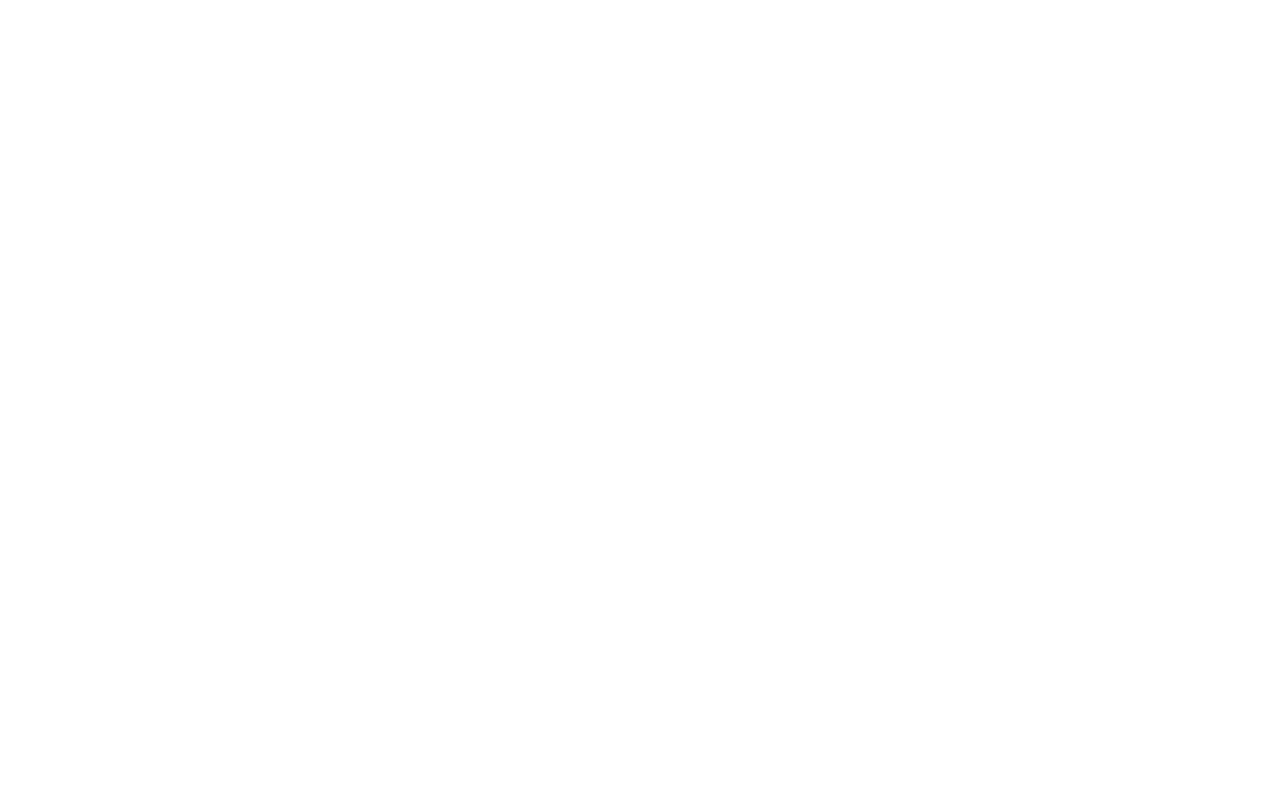
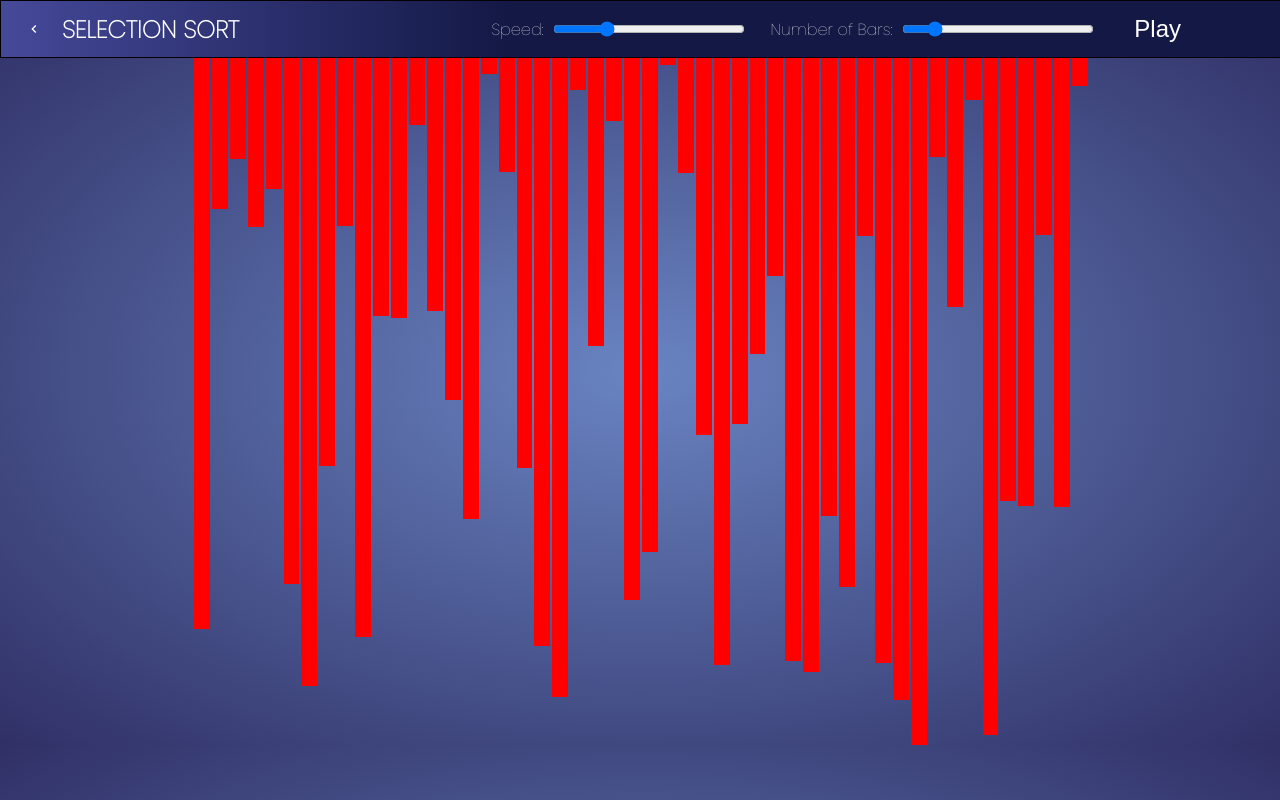
Before and after one commit to blin007/sorting-algorithm-visualizer, a React (Create React App) app: page /selection in a window 1280 px wide. Before the commit this address had no page. Built offline with nearby package versions, Linux system fonts and the light colour scheme.

Commit message:
9/5 selection sort

```diff
--- a/src/App.js
+++ b/src/App.js
@@ -12,6 +12,7 @@
 import Quick from './pages/Quick';
 import Bubble from './pages/Bubble';
 import Insertion from './pages/Insertion';
+import Selection from './pages/Selection';
 
 function App() {
   return (
@@ -23,6 +24,7 @@
           <Route path="/merge" element={[<Merge headerVariants={headerVariants} />]} />
           <Route path="/quick" element={[<Quick headerVariants={headerVariants}/>]} />
           <Route path="/bubble" element={[<Bubble headerVariants={headerVariants}/>]} />
+          <Route path="/selection" element={[<Selection headerVariants={headerVariants} />]} />
         </Routes>
       </div>
     </Router>
--- /dev/null
+++ b/src/pages/Selection.js
@@ -0,0 +1,85 @@
+import React, { useState, useEffect} from 'react'
+
+import randomRange from '../utility/randomRange'
+import HeaderSort from '../components/HeaderSort'
+import Bars from '../components/Bars'
+import sSort from '../sorting/selectionSort'
+
+
+const Selection = ({ headerVariants }) => {
+    const [bars, setBars] = useState([])
+    const [barSize, setBarSize] = useState(50);
+    const [speed, setSpeed] = useState(50);
+    const [sortingAlgorithm, setSortingAlgorithm] = useState("")
+
+    useEffect(() => {
+        setSortingAlgorithm("selection");
+        //eslint-disable-next-line
+    }, [])
+
+    //randomize bars each time size of arrays change
+    useEffect(() => {
+        setBars(Array.from({length: barSize}, () => randomRange(700)));
+    }, [barSize])
+
+    const play = () => {
+        console.log("bars from before: ", bars)
+        const barsArr = document.getElementsByClassName("bar")
+        const visuals = sSort(bars, barSize)
+        console.log("bars after: ", bars)
+        console.log("visuals: ", visuals)
+
+        visuals.forEach((item, i) => {
+            if(!item.colorBack){
+                const lIndex = item.l;
+                const lHeight = item.heightL;
+                const rIndex = item.r;
+                const rHeight = item.heightR;
+                const lStyle = barsArr[lIndex].style
+                const rStyle = barsArr[rIndex].style
+
+                setTimeout(() => {
+                    lStyle.backgroundColor = "#6eff7c"
+                    rStyle.backgroundColor = "#6eff7c"
+
+                }, i * speed )
+
+                setTimeout(() => {
+                    lStyle.height = `${lHeight}px`
+                    rStyle.height = `${rHeight}px`
+                }, i * speed)
+            }
+            else {
+                const lIndex = item.l;
+                const rIndex = item.r;
+                const lStyle = barsArr[lIndex].style
+                const rStyle = barsArr[rIndex].style
+
+                setTimeout(() => {
+                    lStyle.backgroundColor = "#cf76cd"
+                    rStyle.backgroundColor = "#cf76cd"
+                }, i * speed )
+            }
+        })
+    }
+
+  return (
+    <>
+        <HeaderSort
+            headerVariants={headerVariants}
+            setBarSize={setBarSize}
+            setSpeed={setSpeed}
+            sortingAlgo = {sortingAlgorithm}
+            play = {play}
+        />
+
+        <Bars
+            bars={bars}
+            sortingAlgo={sortingAlgorithm}
+        />
+
+    </>
+  )
+}
+
+export default Selection
--- /dev/null
+++ b/src/sorting/selectionSort.js
@@ -0,0 +1,32 @@
+import { swap } from "../utility/swap";
+
+const sSort = (bars, barSize) => {
+    if (bars.length <= 1) return bars
+
+    const visualIndexArr = []
+    selectionSort(barSize, bars, visualIndexArr)
+    return visualIndexArr;
+}
+
+const selectionSort = (length, arr, visualIndexArr) => {
+    let largestIndex = null
+    let largest = null
+
+    for (let high = length - 1; high > 0; high--){
+        largestIndex = 0;
+        largest = arr[0]
+        for (let i = 1; i <= high; i++){
+            if (largest < arr[i]){
+                largest = arr[i]
+                largestIndex = i
+                visualIndexArr.push({l: i, r: high, heightL: arr[i], heightR: arr[high]})
+                visualIndexArr.push({l: i, r: high, heightL: arr[i], heightR: arr[high], colorBack: true})
+            }
+        }
+        swap(arr, high, largestIndex)
+        visualIndexArr.push({l: largestIndex, r: high, heightL: arr[largestIndex], heightR: arr[high]})
+        visualIndexArr.push({l: largestIndex, r: high, heightL: arr[largestIndex], heightR: arr[high], colorBack: true})
+    }
+}
+
+export default sSort
```
